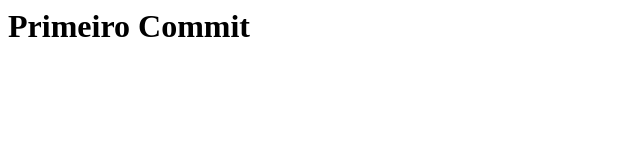
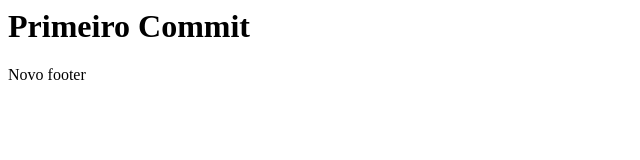
Before and after one commit to cstlira/gitlearn, a plain HTML site: page index.html in a window 1280 px wide. Shown: the full height of the page, 0-640 px from the left. Drawn offline with Linux system fonts and the light colour scheme.

Commit message:
adicionado footer [iss #53]

```diff
--- a/index.html
+++ b/index.html
@@ -5,4 +5,5 @@
 <body>
 <h1>Primeiro Commit </h1>
 </body>
+<footer>Novo footer </footer>
 </html>
```
